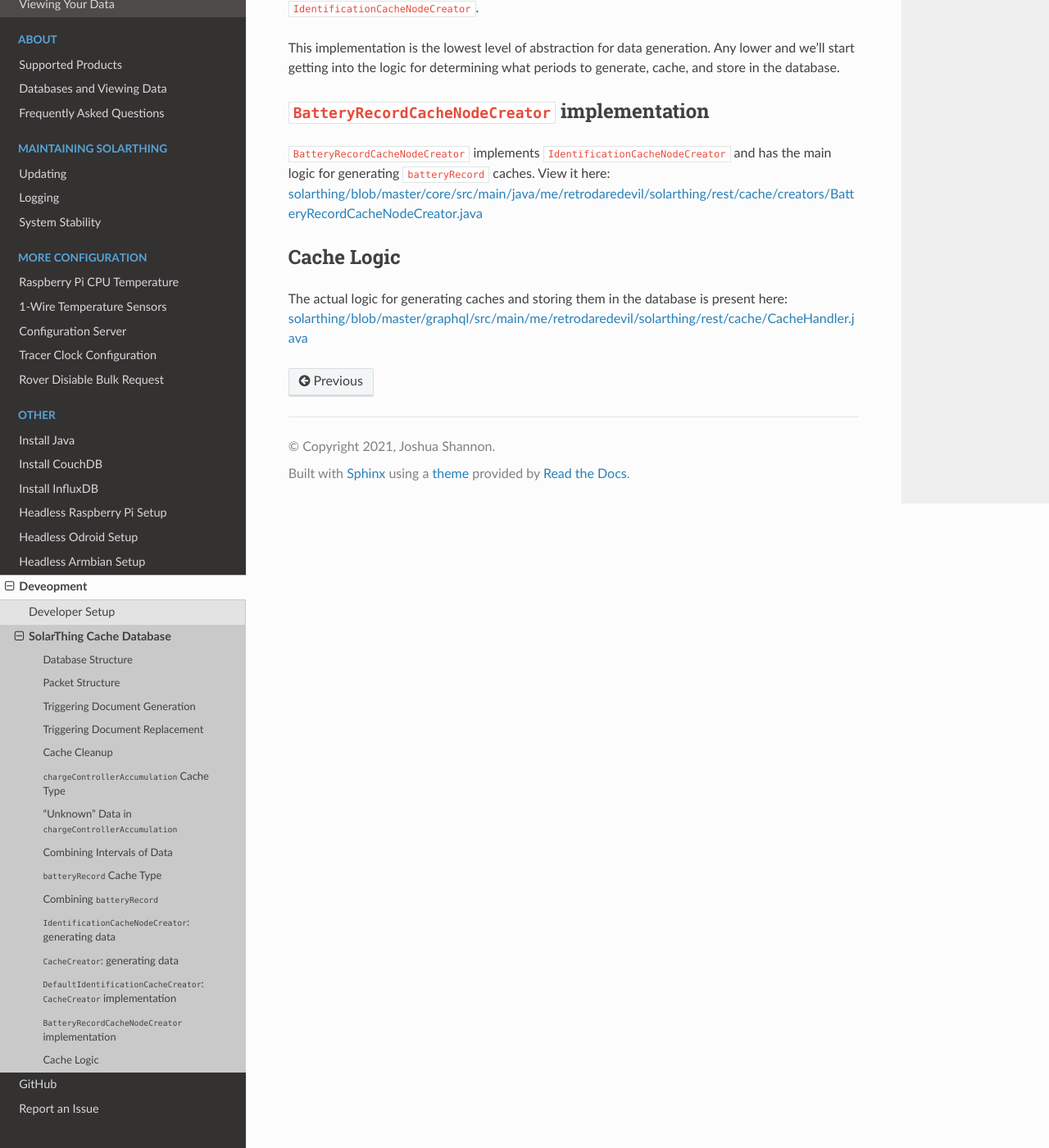
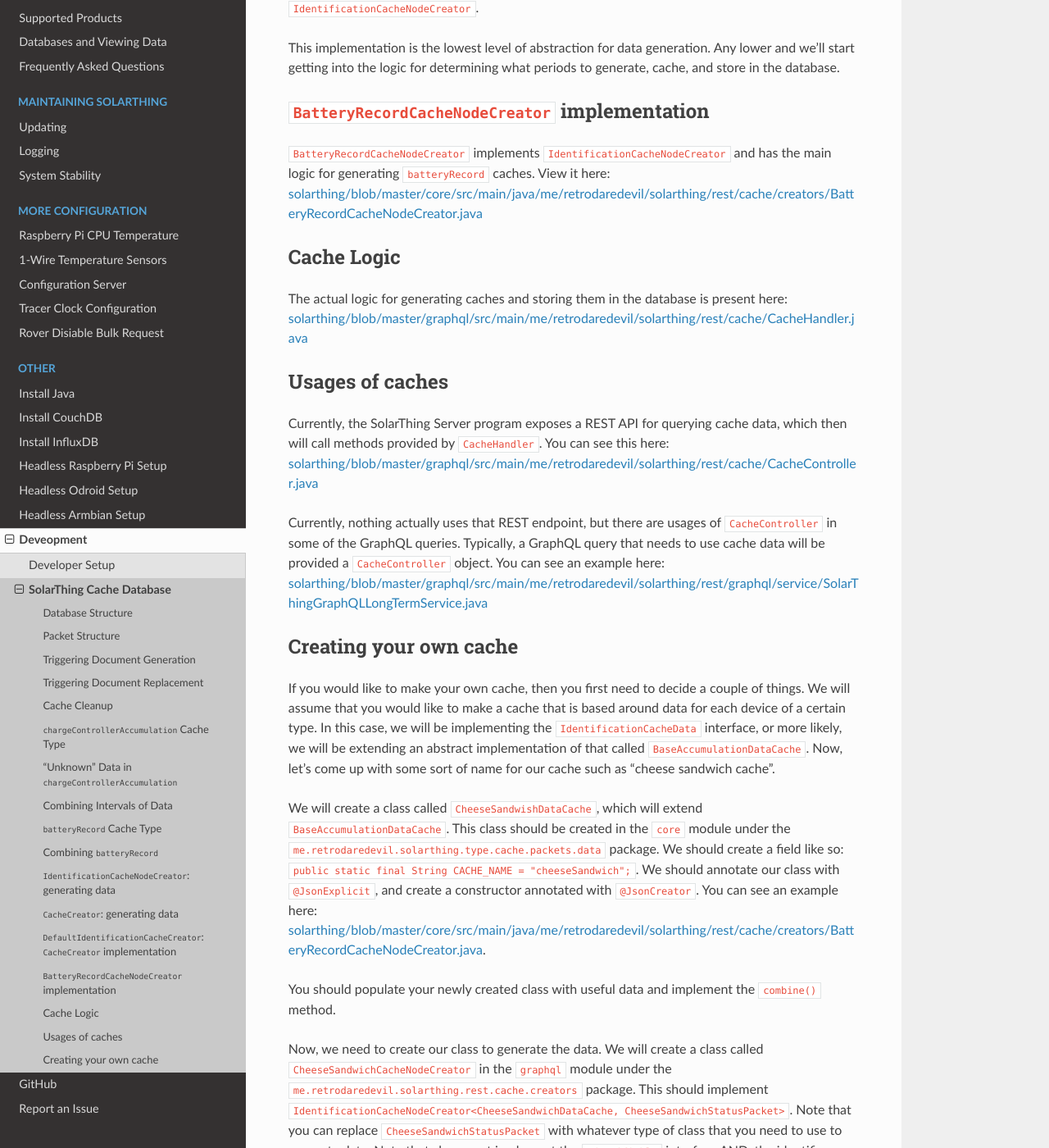
Before and after one commit to wildmountainfarms/solarthing-docs, a Sphinx documentation site: the page built from docs/source/develop/cache.rst, in a window 1280 px wide and 1400 px high, scrolled down 7151 px. Shown: the whole window at 82% size. Built offline with Sphinx 7.4.7 and the Read the Docs theme 2.0.0, drawn with Linux system fonts in a browser that asks for light colours; pages that are not in the unit, such as notebooks, are missing from menus; some of the changed text lies outside the part shown.

Commit message:
Updated cache page with info on creating your own

```diff
--- a/docs/source/develop/cache.rst
+++ b/docs/source/develop/cache.rst
@@ -313,3 +313,47 @@
 
 The actual logic for generating caches and storing them in the database is present here:
 :blob:`master/graphql/src/main/me/retrodaredevil/solarthing/rest/cache/CacheHandler.java`
+
+Usages of caches
+--------------------
+
+Currently, the SolarThing Server program exposes a REST API for querying cache data, which then will call
+methods provided by ``CacheHandler``. You can see this here:
+:blob:`master/graphql/src/main/me/retrodaredevil/solarthing/rest/cache/CacheController.java`
+
+Currently, nothing actually uses that REST endpoint, but there are usages of ``CacheController`` in some of the GraphQL queries.
+Typically, a GraphQL query that needs to use cache data will be provided a ``CacheController`` object. You can see an example here:
+:blob:`master/graphql/src/main/me/retrodaredevil/solarthing/rest/graphql/service/SolarThingGraphQLLongTermService.java`
+
+Creating your own cache
+-------------------------
+
+If you would like to make your own cache, then you first need to decide a couple of things.
+We will assume that you would like to make a cache that is based around data for each device of a certain type.
+In this case, we will be implementing the ``IdentificationCacheData`` interface, or more likely, we will be extending an
+abstract implementation of that called ``BaseAccumulationDataCache``. Now, let's come up with some sort of name for our cache such as
+"cheese sandwich cache".
+
+We will create a class called ``CheeseSandwishDataCache``, which will extend ``BaseAccumulationDataCache``.
+This class should be created in the ``core`` module under the ``me.retrodaredevil.solarthing.type.cache.packets.data`` package.
+We should create a field like so: ``public static final String CACHE_NAME = "cheeseSandwich";``.
+We should annotate our class with ``@JsonExplicit``, and create a constructor annotated with ``@JsonCreator``.
+You can see an example here: :blob:`master/core/src/main/java/me/retrodaredevil/solarthing/rest/cache/creators/BatteryRecordCacheNodeCreator.java`.
+
+You should populate your newly created class with useful data and implement the ``combine()`` method.
+
+Now, we need to create our class to generate the data. We will create a class called ``CheeseSandwichCacheNodeCreator``
+in the ``graphql`` module under the ``me.retrodaredevil.solarthing.rest.cache.creators`` package.
+This should implement ``IdentificationCacheNodeCreator<CheeseSandwichDataCache, CheeseSandwichStatusPacket>``.
+Note that you can replace ``CheeseSandwichStatusPacket`` with whatever type of class that you need to use to generate data.
+Note that class must implement the ``Identifiable`` interface AND, the identifier returned must be serializabe and deserializable to and from JSON.
+Please make sure you check to make sure that the type of identifiable used by that class is present in the ``@JsonSubTypes`` in the ``Identifier`` interface.
+
+Now that you have your class created, it's time to implement the required methods. The ``getAcceptedType()`` method can return
+the class of what you replaced ``CheeseSandwichStatusPacket`` with. ``getCacheName()`` returns ``CheeseSandwichDataCache.CACHE_NAME``.
+Now it's time to implmeent the create method. This is where you may have to get creative to create the perfect algorithm to
+generate your data, or you can look at one of the many implementations of this method for other types of cache data.
+
+Once you are done, go into the ``CacheHandler`` class, and add an entry similer to the other entries under the ``CACHE_CREATORS`` field.
+Now go to ``CacheController`` and add a method similer to the other methods already present, but for your data types.
+To test it, use something to hit the newly created endpoint that you have made, and see if it works.
```
